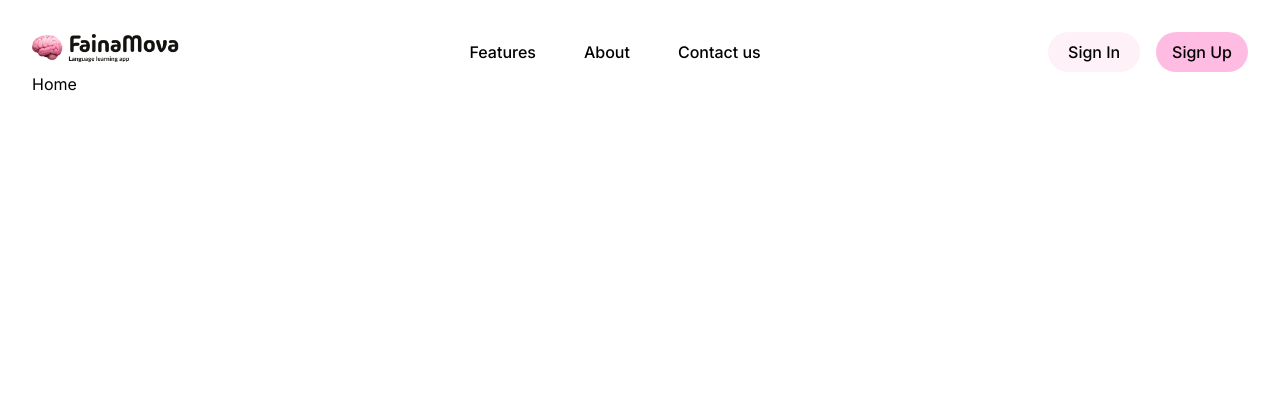
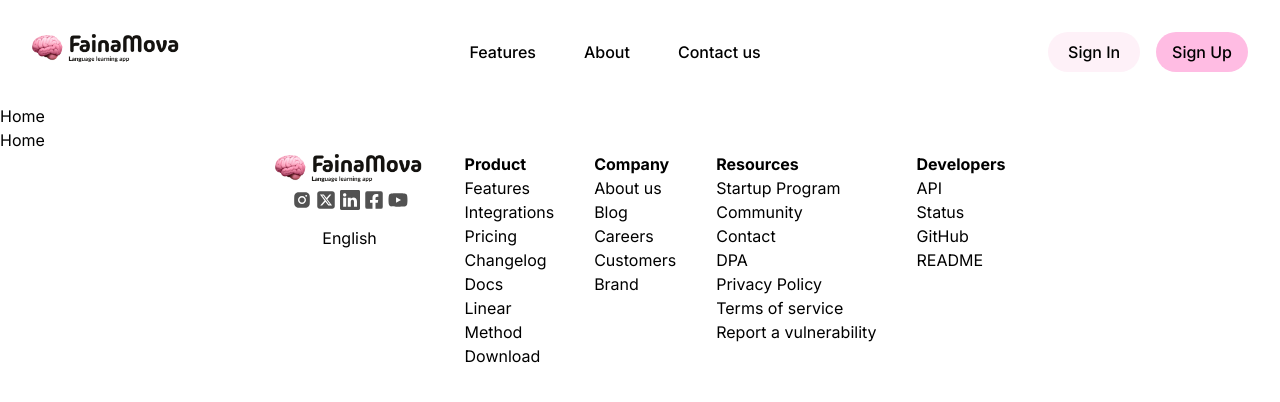
Before and after one commit to mymyka/empat-school, a Next.js app: page / in a window 1280 px wide. Shown: the top 402 px of the page. Built offline with nearby package versions, Linux system fonts and the light colour scheme.

Commit message:
feat: footer

```diff
--- a/package.json
+++ b/package.json
@@ -14,6 +14,7 @@
     "next": "14.1.4",
     "react": "^18",
     "react-dom": "^18",
+    "react-icons": "^5.0.1",
     "tailwind-merge": "^2.2.2"
   },
   "devDependencies": {
--- a/src/app/layout.tsx
+++ b/src/app/layout.tsx
@@ -3,6 +3,8 @@ import { Inter } from "next/font/google";
 import "./globals.css";
 import { NavBar } from "@/components/ui/navbar";
 import { cn } from "@/lib/utils";
+import { Footer } from "@/components/ui/footer";
+import { IconContext } from "react-icons";
 
 const inter = Inter({ subsets: ["latin"] });
 
@@ -18,9 +20,10 @@ export default function RootLayout({
 }>) {
   return (
     <html lang="en">
-      <body className={cn(inter.className, "px-8 py-8")}>
+      <body className={inter.className}>
         <NavBar />
         {children}
+        <Footer />
       </body>
     </html>
   );
--- a/src/app/page.tsx
+++ b/src/app/page.tsx
@@ -2,8 +2,13 @@ import Image from "next/image";
 
 export default function Home() {
   return (
-    <div>
-      <h1>Home</h1>
-    </div>
+    <>
+      <div>
+        <h1>Home</h1>
+      </div>
+      <div>
+        <h1>Home</h1>
+      </div>
+    </>
   );
 }
--- /dev/null
+++ b/src/components/ui/footer/Footer.tsx
@@ -0,0 +1,82 @@
+import Image from "next/image";
+import { AiFillInstagram, AiFillTwitterSquare } from "react-icons/ai";
+import { FaSquareXTwitter } from "react-icons/fa6";
+import { BsLinkedin } from "react-icons/bs";
+import { FaFacebookSquare, FaYoutube } from "react-icons/fa";
+
+export const Footer = () => {
+  return (
+    <>
+      <footer className="flex flex-col lg:flex-row lg:justify-center">
+        <div className="">
+          <div className="flex justify-center">
+            <Image
+              src={"/assets/img/logo.png"}
+              alt="logo"
+              className="cursor-pointer"
+              width={150}
+              height={100}
+              priority
+            />
+          </div>
+          <div className="grid gap-1 grid-rows-1 grid-flow-col justify-center p-2">
+            <AiFillInstagram className=" fill-nutural-700 size-5" />
+            <FaSquareXTwitter className=" fill-nutural-700 size-5" />
+            <BsLinkedin className=" fill-nutural-700 size-5" />
+            <FaFacebookSquare className=" fill-nutural-700 size-5" />
+            <FaYoutube className=" fill-nutural-700 size-5" />
+          </div>
+          <div className="p-2 flex justify-center">
+            <p>English</p>
+          </div>
+        </div>
+        <div className="pt-8 lg:ml-10 lg:pt-0 grid gap-5 grid-rows-2 grid-flow-col justify-around lg:justify-center lg:gap-10  lg:grid-rows-1">
+          <div>
+            <p className="font-bold">Product</p>
+            <ul className="list-none">
+              <li> Features </li>
+              <li> Integrations </li>
+              <li> Pricing </li>
+              <li>Changelog </li>
+              <li> Docs</li>
+              <li>Linear </li>
+              <li> Method </li>
+              <li> Download</li>
+            </ul>
+          </div>
+          <div>
+            <p className="font-bold">Company</p>
+            <ul className="list-none">
+              <li>About us</li>
+              <li>Blog</li>
+              <li>Careers</li>
+              <li>Customers</li>
+              <li>Brand</li>
+            </ul>
+          </div>
+          <div>
+            <p className="font-bold">Resources</p>
+            <ul className="list-none">
+              <li>Startup Program</li>
+              <li>Community</li>
+              <li>Contact</li>
+              <li>DPA</li>
+              <li>Privacy Policy</li>
+              <li>Terms of service</li>
+              <li>Report a vulnerability</li>
+            </ul>
+          </div>
+          <div>
+            <p className="font-bold">Developers</p>
+            <ul className="list-none">
+              <li>API</li>
+              <li>Status</li>
+              <li>GitHub</li>
+              <li>README</li>
+            </ul>
+          </div>
+        </div>
+      </footer>
+    </>
+  );
+};
--- /dev/null
+++ b/src/components/ui/footer/index.ts
@@ -0,0 +1 @@
+export * from "./Footer";
--- a/src/components/ui/navbar/NavBar.tsx
+++ b/src/components/ui/navbar/NavBar.tsx
@@ -4,7 +4,7 @@ import { Button } from "@/components/ui/button";
 
 export const NavBar = () => {
   return (
-    <nav className=" flex justify-between">
+    <nav className=" px-8 py-8 flex justify-between">
       <div>
         <Image
           src={"/assets/img/logo.png"}
```
Also changed, not shown: 1 other file (tests, documents, lock files or other folders).
